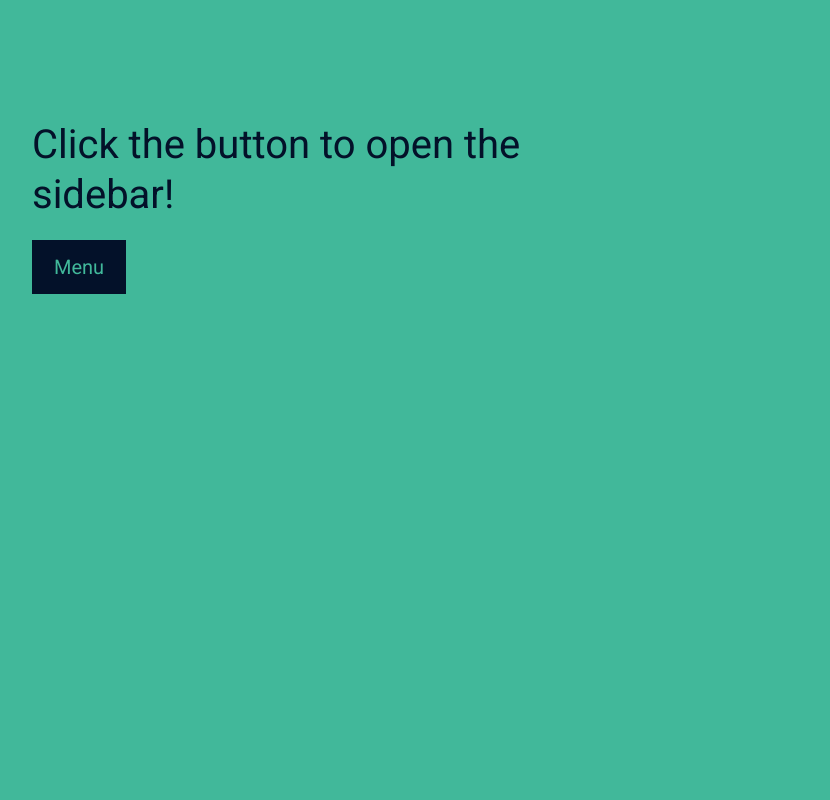
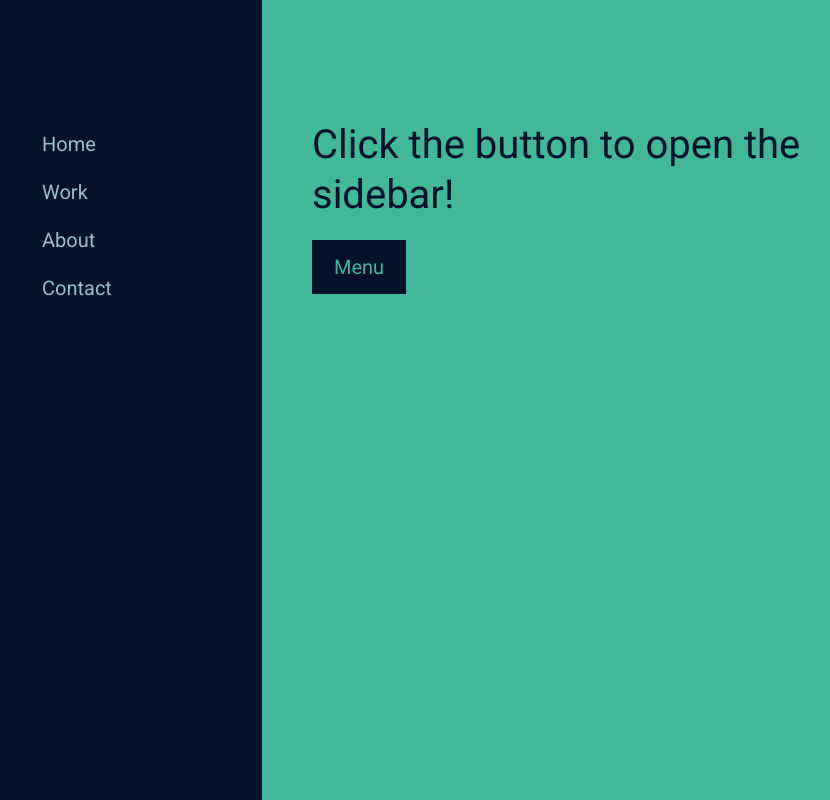
Before and after one commit to vetsnakara/learn-js-off-canvas-menu, a website built with webpack: page src/index.html in a window 1280 px wide. Both pictures are taken after a click on the button "Menu". Shown: the whole page, without its empty margins (18-848 px from the left). Built offline with nearby package versions, Linux system fonts and the light colour scheme.

Commit message:
add basic implementation

```diff
--- a/src/css/styles.css
+++ b/src/css/styles.css
@@ -48,6 +48,14 @@ h1 {
 }
 
 /**
+ * Toggle menu
+ */
+ .offsite-is-open .offsite-container,
+ .offsite-is-open .site-container {
+   transform: translateX(14rem);
+ }
+
+/**
  * Menu button
  */
 button {
--- a/src/index.js
+++ b/src/index.js
@@ -0,0 +1,8 @@
+const button = document.querySelector('button')
+
+const offsiteContainer = document.querySelector('.offsite-container')
+const siteContainer = document.querySelector('.site-container')
+
+button.addEventListener('click', () => {
+  document.body.classList.toggle('offsite-is-open')
+})
```
